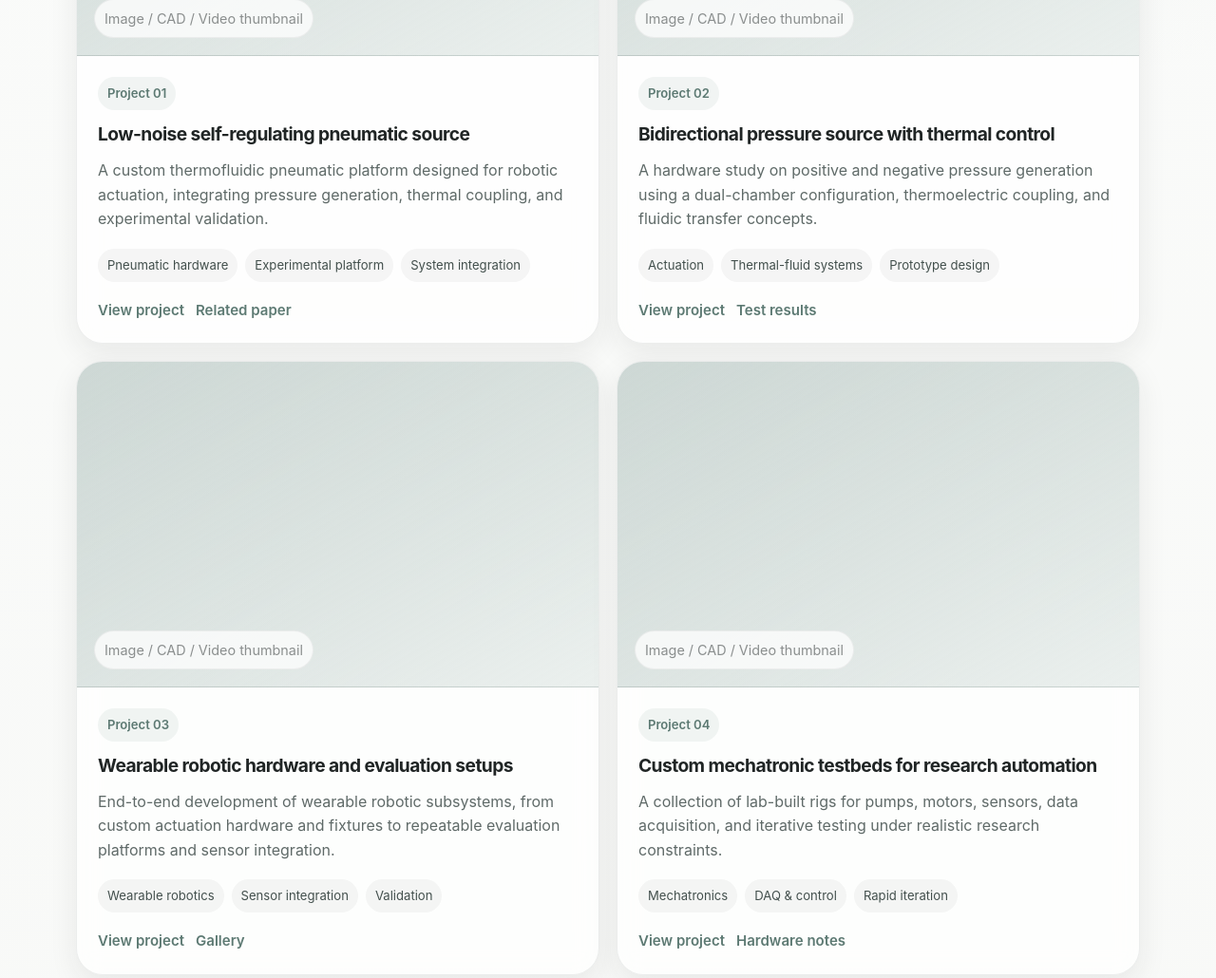
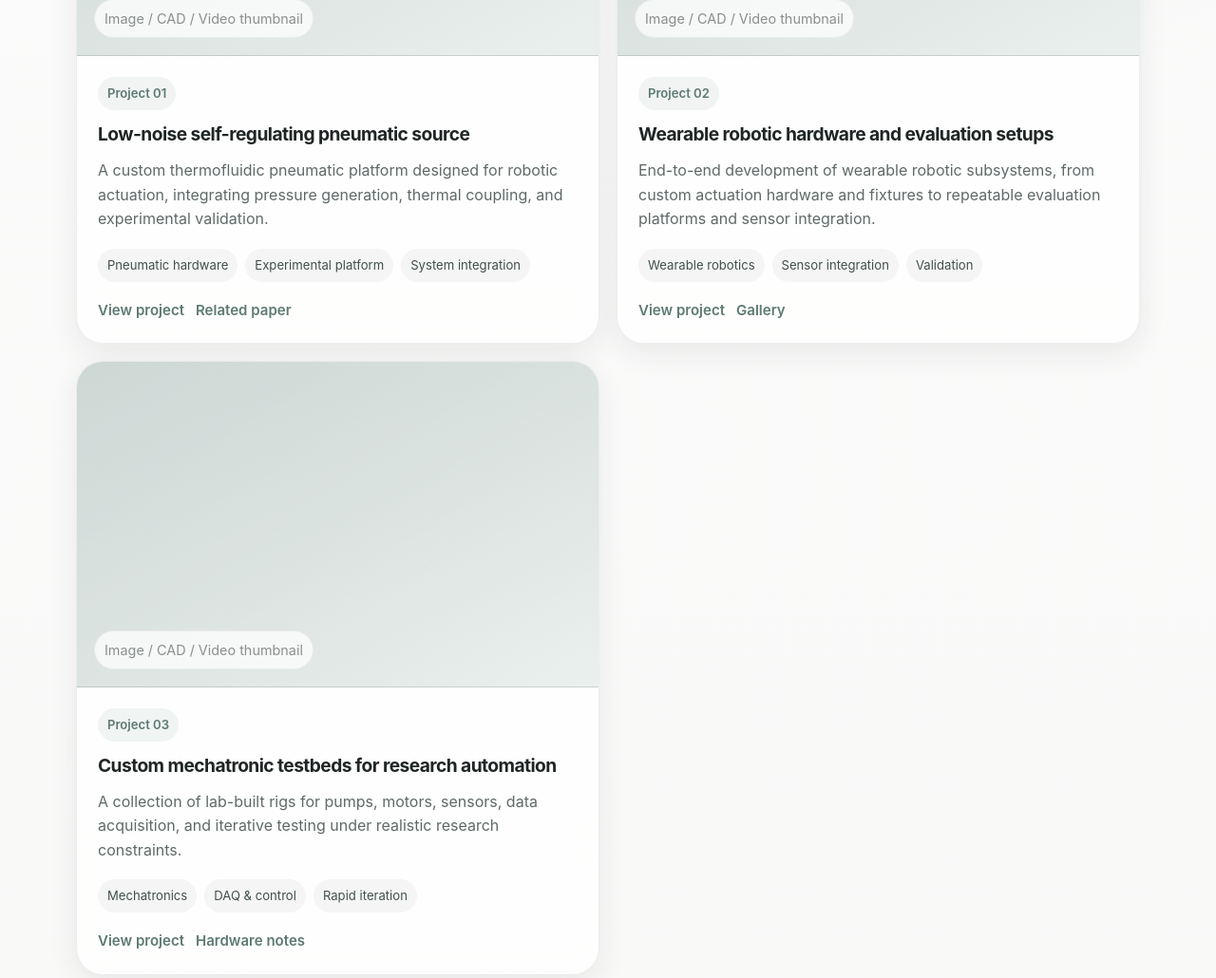
Before and after one commit to ungheo0801/ungheo, a plain HTML site: page index.html in a window 1280 px wide. Shown: the part 1240-2270 px from the top of the page at 95% size. Drawn offline with Linux system fonts and the light colour scheme.

Commit message:
Update index.html

```diff
--- a/index.html
+++ b/index.html
@@ -650,34 +650,12 @@
             </div>
           </article>
 
+
           <article class="panel project-card fade-up">
             <div class="project-media"></div>
             <div class="project-body">
               <div class="project-top">
                 <span class="tag">Project 02</span>
-              </div>
-              <h3>Bidirectional pressure source with thermal control</h3>
-              <p>
-                A hardware study on positive and negative pressure generation using a dual-chamber
-                configuration, thermoelectric coupling, and fluidic transfer concepts.
-              </p>
-              <div class="project-meta">
-                <span class="meta-pill">Actuation</span>
-                <span class="meta-pill">Thermal-fluid systems</span>
-                <span class="meta-pill">Prototype design</span>
-              </div>
-              <div class="project-links">
-                <a href="#">View project</a>
-                <a href="#">Test results</a>
-              </div>
-            </div>
-          </article>
-
-          <article class="panel project-card fade-up">
-            <div class="project-media"></div>
-            <div class="project-body">
-              <div class="project-top">
-                <span class="tag">Project 03</span>
               </div>
               <h3>Wearable robotic hardware and evaluation setups</h3>
               <p>
@@ -700,7 +678,7 @@
             <div class="project-media"></div>
             <div class="project-body">
               <div class="project-top">
-                <span class="tag">Project 04</span>
+                <span class="tag">Project 03</span>
               </div>
               <h3>Custom mechatronic testbeds for research automation</h3>
               <p>
```
